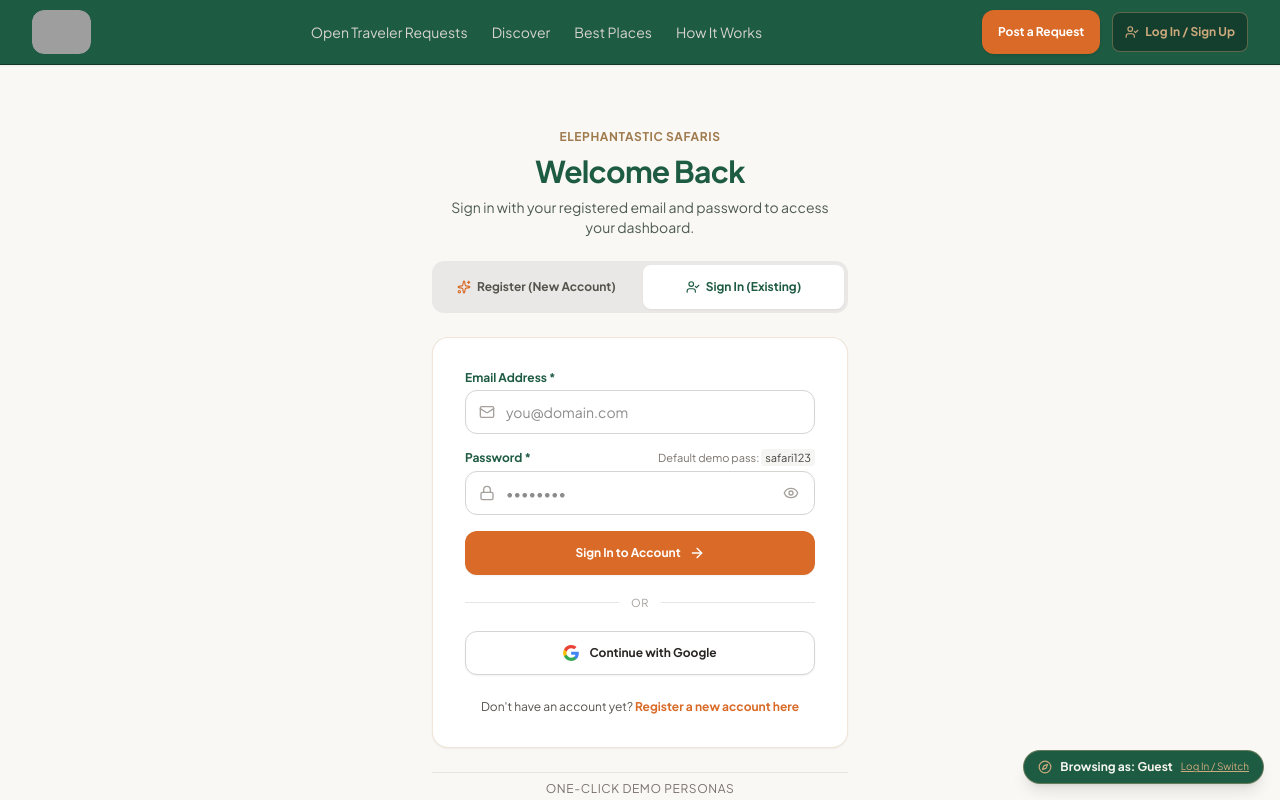
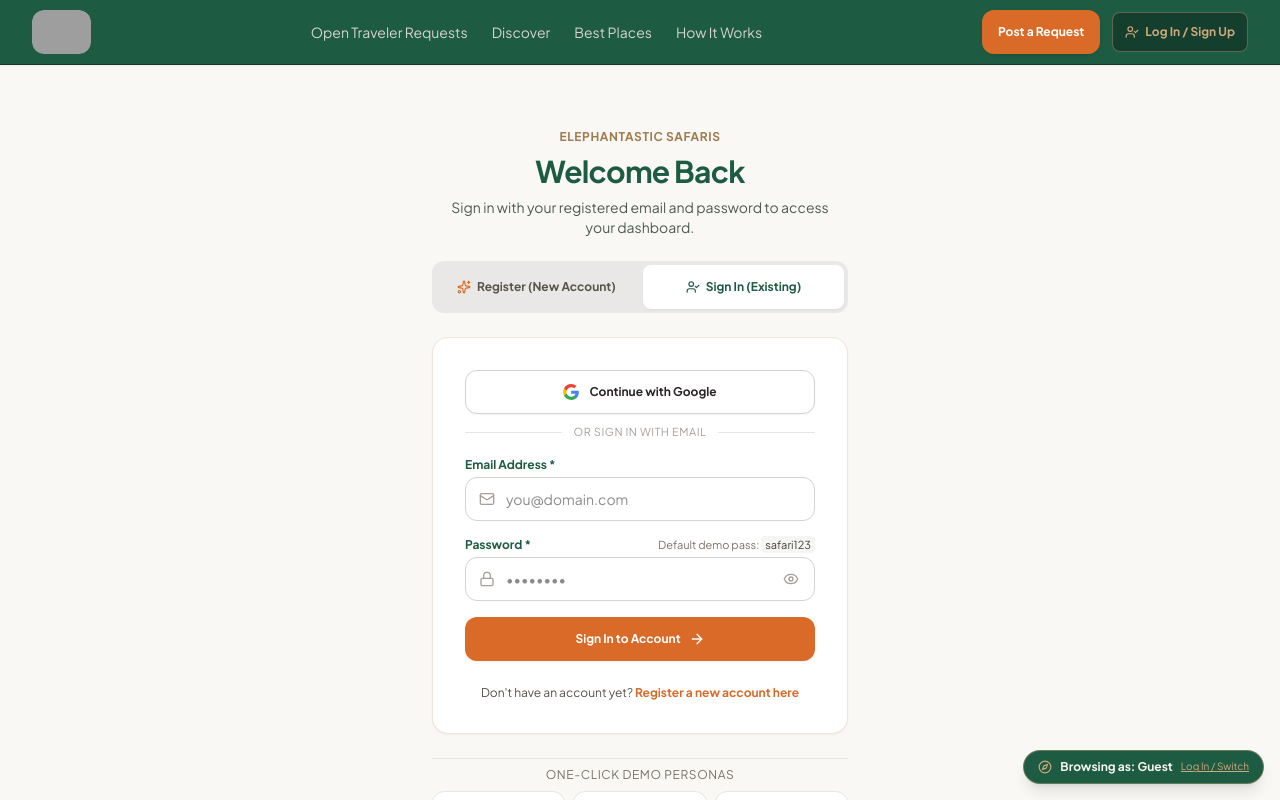
Before and after one commit to focstarmedia4-sketch/elephantastic-safaris, a React (Vite) app: page / in a window 1280 px wide. Both pictures are taken after a click on the button "Open Traveler Requests". Shown: the top 800 px of the page. Built offline with nearby package versions, Linux system fonts and the light colour scheme; grey boxes are pictures that could not be loaded.

Commit message:
feat(auth): add Google OAuth login to signup flows
Integrated Google OAuth buttons into AuthPage, AuthPromptModal, and OperatorSignupPage to streamline user onboarding. Updated login handlers to dynamically assign user roles during the OAuth process.

```diff
--- a/src/components/AuthPromptModal.tsx
+++ b/src/components/AuthPromptModal.tsx
@@ -154,13 +154,13 @@ export const AuthPromptModal: React.FC = () => {
     }
   };
 
-  const handleGoogleLogin = async () => {
+  const handleGoogleLogin = async (targetRole: UserRole = role) => {
     setError(null);
     setAuthError(null);
     setSuccessMsg(null);
     setIsSubmitting(true);
     try {
-      localStorage.setItem('elephantastic_oauth_role', role);
+      localStorage.setItem('elephantastic_oauth_role', targetRole);
       const { error: oauthError } = await supabase.auth.signInWithOAuth({
         provider: 'google',
         options: {
@@ -316,6 +316,46 @@ export const AuthPromptModal: React.FC = () => {
               </div>
             )}
 
+            {/* Google OAuth Button (Traveler & Operator) */}
+            <div className="space-y-2">
+              <button
+                type="button"
+                onClick={() => handleGoogleLogin(role)}
+                disabled={isSubmitting}
+                className="w-full py-2.5 px-4 text-xs font-bold text-stone-800 bg-white hover:bg-stone-50 border border-stone-300 rounded-xl transition-colors flex items-center justify-center gap-2.5 shadow-xs cursor-pointer min-h-[44px]"
+              >
+                <svg className="w-4 h-4 shrink-0" viewBox="0 0 24 24" aria-hidden="true">
+                  <path
+                    fill="#4285F4"
+                    d="M23.745 12.27c0-.79-.07-1.54-.19-2.27h-11.3v4.51h6.47c-.29 1.48-1.14 2.73-2.4 3.58v3h3.86c2.26-2.09 3.56-5.17 3.56-8.82z"
+                  />
+                  <path
+                    fill="#34A853"
+                    d="M12.255 24c3.24 0 5.95-1.08 7.93-2.91l-3.86-3c-1.08.72-2.45 1.16-4.07 1.16-3.13 0-5.78-2.11-6.73-4.96h-3.98v3.09C3.515 21.3 7.565 24 12.255 24z"
+                  />
+                  <path
+                    fill="#FBBC05"
+                    d="M5.525 14.29c-.25-.72-.38-1.49-.38-2.29s.14-1.57.38-2.29V6.62h-3.98a11.86 11.86 0 0 0 0 10.76l3.98-3.09z"
+                  />
+                  <path
+                    fill="#EA4335"
+                    d="M12.255 4.75c1.77 0 3.35.61 4.6 1.8l3.42-3.42C18.205 1.19 15.495 0 12.255 0c-4.69 0-8.74 2.7-10.71 6.62l3.98 3.09c.95-2.85 3.6-4.96 6.73-4.96z"
+                  />
+                </svg>
+                {authMode === 'register'
+                  ? `Continue with Google as ${role === 'traveler' ? 'Traveler' : 'Operator'}`
+                  : 'Continue with Google'}
+              </button>
+
+              <div className="relative flex items-center">
+                <div className="flex-grow border-t border-stone-200" />
+                <span className="mx-3 text-[11px] font-medium text-stone-400 uppercase tracking-wider">
+                  {authMode === 'register' ? 'or register with email' : 'or sign in with email'}
+                </span>
+                <div className="flex-grow border-t border-stone-200" />
+              </div>
+            </div>
+
             {/* Name (Register Only) */}
             {authMode === 'register' && (
               <div>
@@ -469,39 +509,6 @@ export const AuthPromptModal: React.FC = () => {
                 </>
               )}
             </button>
-
-            <div className="relative flex items-center py-0.5">
-              <div className="flex-grow border-t border-stone-200" />
-              <span className="mx-3 text-[11px] font-medium text-stone-400 uppercase tracking-wider">or</span>
-              <div className="flex-grow border-t border-stone-200" />
-            </div>
-
-            <button
-              type="button"
-              onClick={handleGoogleLogin}
-              disabled={isSubmitting}
-              className="w-full py-2.5 px-4 text-xs font-bold text-stone-800 bg-white hover:bg-stone-50 border border-stone-300 rounded-xl transition-colors flex items-center justify-center gap-2.5 shadow-xs cursor-pointer min-h-[44px]"
-            >
-              <svg className="w-4 h-4 shrink-0" viewBox="0 0 24 24" aria-hidden="true">
-                <path
-                  fill="#4285F4"
-                  d="M23.745 12.27c0-.79-.07-1.54-.19-2.27h-11.3v4.51h6.47c-.29 1.48-1.14 2.73-2.4 3.58v3h3.86c2.26-2.09 3.56-5.17 3.56-8.82z"
-                />
-                <path
-                  fill="#34A853"
-                  d="M12.255 24c3.24 0 5.95-1.08 7.93-2.91l-3.86-3c-1.08.72-2.45 1.16-4.07 1.16-3.13 0-5.78-2.11-6.73-4.96h-3.98v3.09C3.515 21.3 7.565 24 12.255 24z"
-                />
-                <path
-                  fill="#FBBC05"
-                  d="M5.525 14.29c-.25-.72-.38-1.49-.38-2.29s.14-1.57.38-2.29V6.62h-3.98a11.86 11.86 0 0 0 0 10.76l3.98-3.09z"
-                />
-                <path
-                  fill="#EA4335"
-                  d="M12.255 4.75c1.77 0 3.35.61 4.6 1.8l3.42-3.42C18.205 1.19 15.495 0 12.255 0c-4.69 0-8.74 2.7-10.71 6.62l3.98 3.09c.95-2.85 3.6-4.96 6.73-4.96z"
-                />
-              </svg>
-              Continue with Google
-            </button>
           </form>
 
           {authError && (
--- a/src/pages/AuthPage.tsx
+++ b/src/pages/AuthPage.tsx
@@ -179,13 +179,13 @@ export const AuthPage: React.FC = () => {
     }
   };
 
-  const handleGoogleLogin = async () => {
+  const handleGoogleLogin = async (targetRole: UserRole = role) => {
     setError(null);
     setAuthError(null);
     setSuccessMessage(null);
     setIsSubmitting(true);
     try {
-      localStorage.setItem('elephantastic_oauth_role', role);
+      localStorage.setItem('elephantastic_oauth_role', targetRole);
       const { error: oauthError } = await supabase.auth.signInWithOAuth({
         provider: 'google',
         options: {
@@ -377,6 +377,44 @@ export const AuthPage: React.FC = () => {
               </div>
             </div>
 
+            {/* GOOGLE OAUTH SIGNUP (TRAVELER & OPERATOR) */}
+            <div className="space-y-2.5 pt-1">
+              <button
+                type="button"
+                onClick={() => handleGoogleLogin(role)}
+                disabled={isSubmitting}
+                className="w-full py-2.5 px-4 text-xs font-bold text-stone-800 bg-white hover:bg-stone-50 border border-stone-300 rounded-xl transition-colors flex items-center justify-center gap-2.5 shadow-xs cursor-pointer min-h-[44px]"
+              >
+                <svg className="w-4 h-4 shrink-0" viewBox="0 0 24 24" aria-hidden="true">
+                  <path
+                    fill="#4285F4"
+                    d="M23.745 12.27c0-.79-.07-1.54-.19-2.27h-11.3v4.51h6.47c-.29 1.48-1.14 2.73-2.4 3.58v3h3.86c2.26-2.09 3.56-5.17 3.56-8.82z"
+                  />
+                  <path
+                    fill="#34A853"
+                    d="M12.255 24c3.24 0 5.95-1.08 7.93-2.91l-3.86-3c-1.08.72-2.45 1.16-4.07 1.16-3.13 0-5.78-2.11-6.73-4.96h-3.98v3.09C3.515 21.3 7.565 24 12.255 24z"
+                  />
+                  <path
+                    fill="#FBBC05"
+                    d="M5.525 14.29c-.25-.72-.38-1.49-.38-2.29s.14-1.57.38-2.29V6.62h-3.98a11.86 11.86 0 0 0 0 10.76l3.98-3.09z"
+                  />
+                  <path
+                    fill="#EA4335"
+                    d="M12.255 4.75c1.77 0 3.35.61 4.6 1.8l3.42-3.42C18.205 1.19 15.495 0 12.255 0c-4.69 0-8.74 2.7-10.71 6.62l3.98 3.09c.95-2.85 3.6-4.96 6.73-4.96z"
+                  />
+                </svg>
+                Continue with Google as {role === 'traveler' ? 'Traveler' : 'Operator'}
+              </button>
+
+              <div className="relative flex items-center">
+                <div className="flex-grow border-t border-stone-200" />
+                <span className="mx-3 text-[11px] font-medium text-stone-400 uppercase tracking-wider">
+                  or register with email
+                </span>
+                <div className="flex-grow border-t border-stone-200" />
+              </div>
+            </div>
+
             {/* Full Name / Representative */}
             <div>
               <label className="block text-xs font-semibold text-safari-dusk mb-1">
@@ -392,6 +430,46 @@ export const AuthPage: React.FC = () => {
               />
             </div>
           </>
+        )}
+
+        {/* GOOGLE OAUTH SIGN IN */}
+        {authMode === 'signin' && (
+          <div className="space-y-2.5">
+            <button
+              type="button"
+              onClick={() => handleGoogleLogin(role)}
+              disabled={isSubmitting}
+              className="w-full py-2.5 px-4 text-xs font-bold text-stone-800 bg-white hover:bg-stone-50 border border-stone-300 rounded-xl transition-colors flex items-center justify-center gap-2.5 shadow-xs cursor-pointer min-h-[44px]"
+            >
+              <svg className="w-4 h-4 shrink-0" viewBox="0 0 24 24" aria-hidden="true">
+                <path
+                  fill="#4285F4"
+                  d="M23.745 12.27c0-.79-.07-1.54-.19-2.27h-11.3v4.51h6.47c-.29 1.48-1.14 2.73-2.4 3.58v3h3.86c2.26-2.09 3.56-5.17 3.56-8.82z"
+                />
+                <path
+                  fill="#34A853"
+                  d="M12.255 24c3.24 0 5.95-1.08 7.93-2.91l-3.86-3c-1.08.72-2.45 1.16-4.07 1.16-3.13 0-5.78-2.11-6.73-4.96h-3.98v3.09C3.515 21.3 7.565 24 12.255 24z"
+                />
+                <path
+                  fill="#FBBC05"
+                  d="M5.525 14.29c-.25-.72-.38-1.49-.38-2.29s.14-1.57.38-2.29V6.62h-3.98a11.86 11.86 0 0 0 0 10.76l3.98-3.09z"
+                />
+                <path
+                  fill="#EA4335"
+                  d="M12.255 4.75c1.77 0 3.35.61 4.6 1.8l3.42-3.42C18.205 1.19 15.495 0 12.255 0c-4.69 0-8.74 2.7-10.71 6.62l3.98 3.09c.95-2.85 3.6-4.96 6.73-4.96z"
+                />
+              </svg>
+              Continue with Google
+            </button>
+
+            <div className="relative flex items-center">
+              <div className="flex-grow border-t border-stone-200" />
+              <span className="mx-3 text-[11px] font-medium text-stone-400 uppercase tracking-wider">
+                or sign in with email
+              </span>
+              <div className="flex-grow border-t border-stone-200" />
+            </div>
+          </div>
         )}
 
         {/* EMAIL ADDRESS (BOTH MODES) */}
@@ -533,41 +611,6 @@ export const AuthPage: React.FC = () => {
           )}
         </button>
 
-        {/* OR DIVIDER */}
-        <div className="relative flex items-center py-1">
-          <div className="flex-grow border-t border-stone-200" />
-          <span className="mx-3 text-[11px] font-medium text-stone-400 uppercase tracking-wider">or</span>
-          <div className="flex-grow border-t border-stone-200" />
-        </div>
-
-        {/* GOOGLE OAUTH BUTTON */}
-        <button
-          type="button"
-          onClick={handleGoogleLogin}
-          disabled={isSubmitting}
-          className="w-full py-2.5 px-4 text-xs font-bold text-stone-800 bg-white hover:bg-stone-50 border border-stone-300 rounded-xl transition-colors flex items-center justify-center gap-2.5 shadow-xs cursor-pointer min-h-[44px]"
-        >
-          <svg className="w-4 h-4 shrink-0" viewBox="0 0 24 24" aria-hidden="true">
-            <path
-              fill="#4285F4"
-              d="M23.745 12.27c0-.79-.07-1.54-.19-2.27h-11.3v4.51h6.47c-.29 1.48-1.14 2.73-2.4 3.58v3h3.86c2.26-2.09 3.56-5.17 3.56-8.82z"
-            />
-            <path
-              fill="#34A853"
-              d="M12.255 24c3.24 0 5.95-1.08 7.93-2.91l-3.86-3c-1.08.72-2.45 1.16-4.07 1.16-3.13 0-5.78-2.11-6.73-4.96h-3.98v3.09C3.515 21.3 7.565 24 12.255 24z"
-            />
-            <path
-              fill="#FBBC05"
-              d="M5.525 14.29c-.25-.72-.38-1.49-.38-2.29s.14-1.57.38-2.29V6.62h-3.98a11.86 11.86 0 0 0 0 10.76l3.98-3.09z"
-            />
-            <path
-              fill="#EA4335"
-              d="M12.255 4.75c1.77 0 3.35.61 4.6 1.8l3.42-3.42C18.205 1.19 15.495 0 12.255 0c-4.69 0-8.74 2.7-10.71 6.62l3.98 3.09c.95-2.85 3.6-4.96 6.73-4.96z"
-            />
-          </svg>
-          Continue with Google
-        </button>
-
         {/* BOTTOM TOGGLE HELPER */}
         <div className="pt-2 text-center text-xs text-stone-600">
           {authMode === 'register' ? (
--- a/src/pages/operator/OperatorSignupPage.tsx
+++ b/src/pages/operator/OperatorSignupPage.tsx
@@ -2,6 +2,7 @@ import React, { useState } from 'react';
 import { useApp } from '../../context/AppContext';
 import { TravelCategory } from '../../types';
 import { LegalModal } from '../../components/LegalModal';
+import { supabase } from '../../supabaseClient';
 import { Briefcase, Upload, ShieldCheck, Check, ArrowRight, FileText, AlertCircle } from 'lucide-react';
 
 export const OperatorSignupPage: React.FC = () => {
@@ -21,6 +22,7 @@ export const OperatorSignupPage: React.FC = () => {
   const [acceptedTerms, setAcceptedTerms] = useState(false);
   const [showTermsModal, setShowTermsModal] = useState(false);
   const [error, setError] = useState<string | null>(null);
+  const [isGoogleLoading, setIsGoogleLoading] = useState(false);
 
   const toggleCategory = (cat: TravelCategory) => {
     if (categories.includes(cat)) {
@@ -63,6 +65,27 @@ export const OperatorSignupPage: React.FC = () => {
     }, 500);
   };
 
+  const handleGoogleOperatorSignup = async () => {
+    setError(null);
+    setIsGoogleLoading(true);
+    try {
+      localStorage.setItem('elephantastic_oauth_role', 'operator');
+      const { error: oauthError } = await supabase.auth.signInWithOAuth({
+        provider: 'google',
+        options: {
+          redirectTo: window.location.origin,
+        },
+      });
+      if (oauthError) {
+        setError(oauthError.message);
+        setIsGoogleLoading(false);
+      }
+    } catch (err) {
+      setError(err instanceof Error ? err.message : 'Google sign-in failed. Please try again.');
+      setIsGoogleLoading(false);
+    }
+  };
+
   return (
     <div className="max-w-3xl mx-auto px-4 sm:px-6 lg:px-8 py-12 space-y-8">
       {/* Header */}
@@ -79,6 +102,44 @@ export const OperatorSignupPage: React.FC = () => {
       </div>
 
       <form onSubmit={handleSubmit} className="bg-white rounded-xl border border-desert-atlas/30 p-6 sm:p-8 space-y-6 shadow-xs">
+        {/* Google OAuth Quick Signup */}
+        <div className="space-y-3">
+          <button
+            type="button"
+            onClick={handleGoogleOperatorSignup}
+            disabled={isGoogleLoading}
+            className="w-full py-2.5 px-4 text-xs font-bold text-stone-800 bg-white hover:bg-stone-50 border border-stone-300 rounded-xl transition-colors flex items-center justify-center gap-2.5 shadow-xs cursor-pointer min-h-[44px]"
+          >
+            <svg className="w-4 h-4 shrink-0" viewBox="0 0 24 24" aria-hidden="true">
+              <path
+                fill="#4285F4"
+                d="M23.745 12.27c0-.79-.07-1.54-.19-2.27h-11.3v4.51h6.47c-.29 1.48-1.14 2.73-2.4 3.58v3h3.86c2.26-2.09 3.56-5.17 3.56-8.82z"
+              />
+              <path
+                fill="#34A853"
+                d="M12.255 24c3.24 0 5.95-1.08 7.93-2.91l-3.86-3c-1.08.72-2.45 1.16-4.07 1.16-3.13 0-5.78-2.11-6.73-4.96h-3.98v3.09C3.515 21.3 7.565 24 12.255 24z"
+              />
+              <path
+                fill="#FBBC05"
+                d="M5.525 14.29c-.25-.72-.38-1.49-.38-2.29s.14-1.57.38-2.29V6.62h-3.98a11.86 11.86 0 0 0 0 10.76l3.98-3.09z"
+              />
+              <path
+                fill="#EA4335"
+                d="M12.255 4.75c1.77 0 3.35.61 4.6 1.8l3.42-3.42C18.205 1.19 15.495 0 12.255 0c-4.69 0-8.74 2.7-10.71 6.62l3.98 3.09c.95-2.85 3.6-4.96 6.73-4.96z"
+              />
+            </svg>
+            Continue with Google as Operator
+          </button>
+
+          <div className="relative flex items-center">
+            <div className="flex-grow border-t border-desert-atlas/20" />
+            <span className="mx-3 text-[11px] font-medium text-stone-400 uppercase tracking-wider">
+              or register with business email
+            </span>
+            <div className="flex-grow border-t border-desert-atlas/20" />
+          </div>
+        </div>
+
         {/* Step 1: Business Identification */}
         <div className="space-y-4">
           <h2 className="text-sm font-bold text-safari-dusk border-b border-desert-atlas/15 pb-2 uppercase tracking-wide font-display">
```
